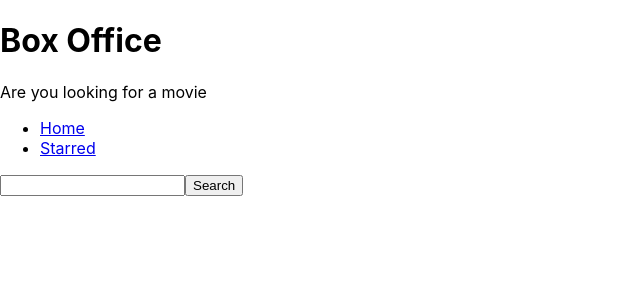
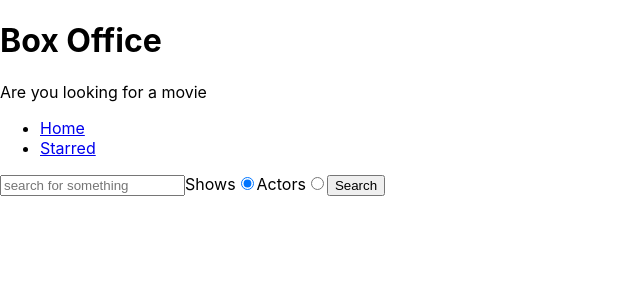
Before and after one commit to shivapasunuri/box-office, a React (Create React App) app: page / in a window 1280 px wide. Shown: the top 300 px of the page, without its empty margins (0-640 px from the left). Built offline with nearby package versions, Linux system fonts and the light colour scheme.

Commit message:
Added search option

```diff
--- a/package.json
+++ b/package.json
@@ -30,8 +30,7 @@
   },
   "eslintConfig": {
     "extends": [
-      "react-app",
-      "react-app/jest"
+      "react-app"
     ]
   },
   "browserslist": {
--- a/src/pages/Home.jsx
+++ b/src/pages/Home.jsx
@@ -5,9 +5,12 @@
 const Home = () => {
   const [input, setInput] = useState("");
   const [results, setResults] = useState(null);
+  const [searchOptions, setSearchOptions] = useState("shows");
+
+  const isShowsSearch = searchOptions === "shows";
 
   const onSearch = () => {
-    apiGet(`/search/shows?q=${input}`).then((result) => {
+    apiGet(`/search/${searchOptions}?q=${input}`).then((result) => {
       setResults(result);
       console.log(result);
     });
@@ -23,17 +26,19 @@
     }
   };
 
+  const onRadioChange = (ev) => {
+    setSearchOptions(ev.target.value);
+  };
+
   const renderResults = () => {
     if (results && results.length === 0) {
       return <div>No Results</div>;
     } else if (results && results.length > 0) {
-      return (
-        <div>
-          {results.map((item) => (
-            <div key={item.show.id}>{item.show.name}</div>
-          ))}
-        </div>
-      );
+      return results[0].show
+        ? results.map((item) => <div key={item.show.id}>{item.show.name}</div>)
+        : results.map((item) => (
+            <div key={item.person.id}>{item.person.name}</div>
+          ));
     }
   };
 
@@ -41,10 +46,33 @@
     <MainPageLayout>
       <input
         type="text"
+        placeholder="search for something"
         onChange={onInputChange}
         onKeyDown={onKeyDown}
         value={input}
       />
+      <label htmlFor="shows-search">
+        Shows
+        <input
+          type="radio"
+          name=""
+          id="shows-search"
+          value="shows"
+          checked={isShowsSearch}
+          onChange={onRadioChange}
+        />
+      </label>
+      <label htmlFor="actors-search">
+        Actors
+        <input
+          type="radio"
+          name=""
+          id="actors-search"
+          value="people"
+          checked={!isShowsSearch}
+          onChange={onRadioChange}
+        />
+      </label>
       <button type="button" onClick={onSearch}>
         Search
       </button>
```
